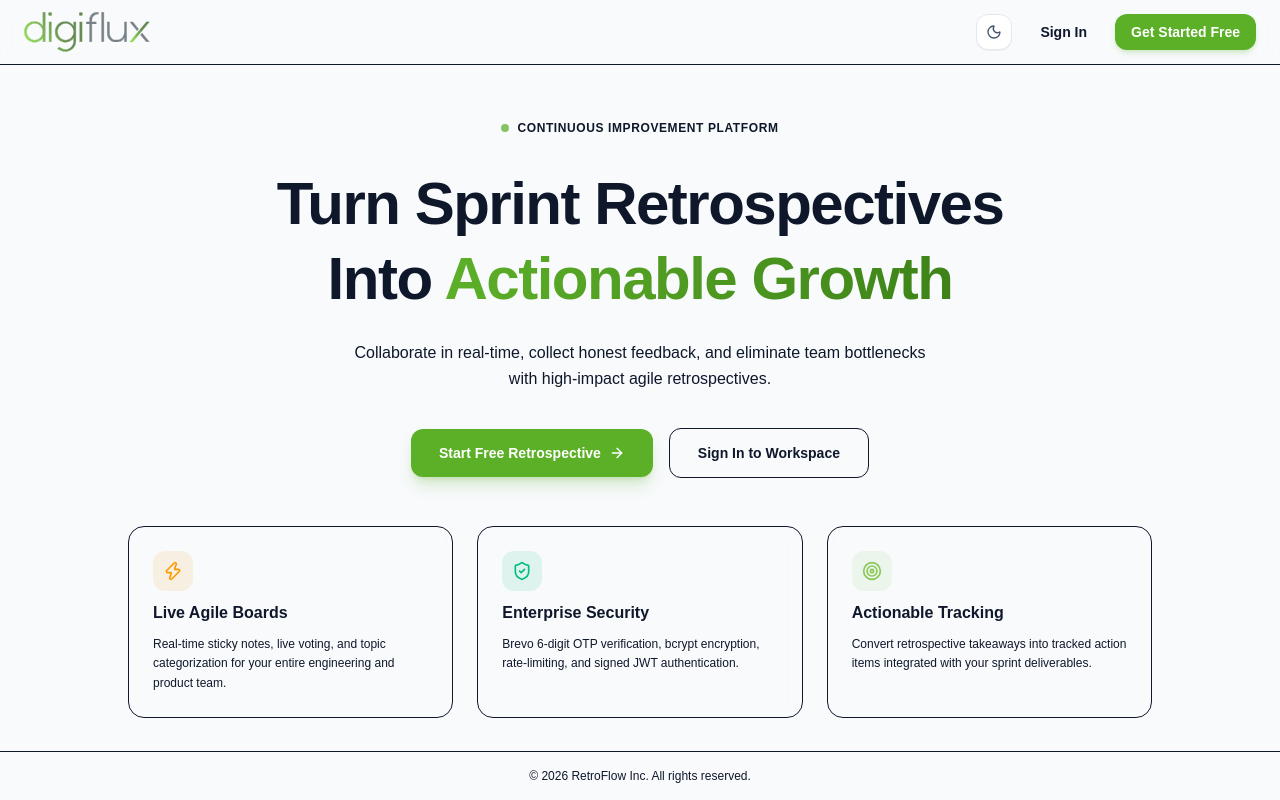
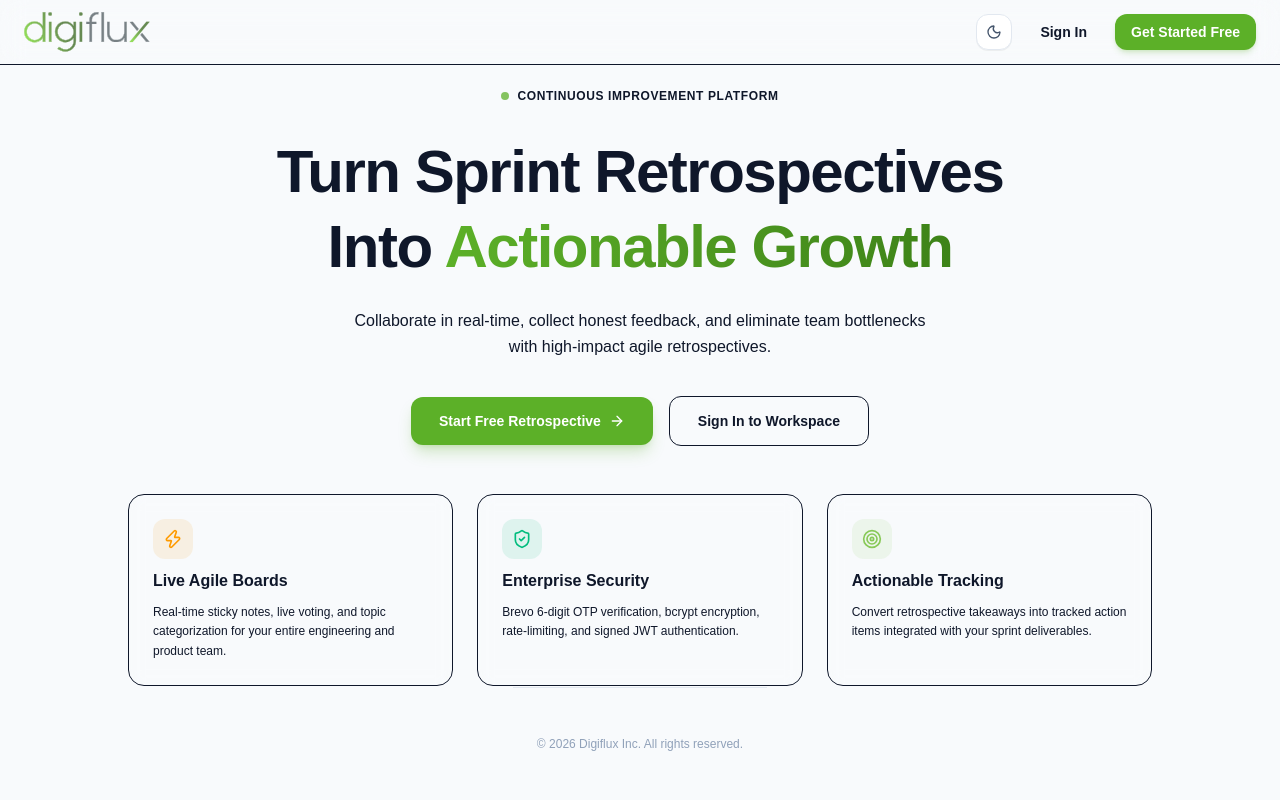
Before and after one commit to gopalgohil/RetroFlow, a Next.js app in the folder client/: page / in a window 1280 px wide. Built offline with nearby package versions, Linux system fonts and the light colour scheme.

Commit message:
fix(auth): point header logo link to home to avoid dashboard redirect bounce loop on login page

```diff
--- a/client/src/app/(auth)/layout.tsx
+++ b/client/src/app/(auth)/layout.tsx
@@ -18,7 +18,7 @@ export default function AuthLayout({
       {/* Top Header with Brand Logo, Theme Toggle & Back to Home */}
       <header className="w-full border-b border-slate-200/80 dark:border-white/[0.08] sticky top-0 z-50 bg-white/80 dark:bg-[#08090a]/90 backdrop-blur-md transition-colors">
         <div className="max-w-7xl mx-auto px-6 h-16 flex items-center justify-between">
-          <Link href="/dashboard" className="flex items-center">
+          <Link href="/" className="flex items-center" title="Return to Home">
             <Image
               src="/logo.svg"
               alt="Logo"
@@ -52,7 +52,7 @@ export default function AuthLayout({
 
       {/* Clean Footer */}
       <footer className="relative z-10 py-6 text-center text-xs text-slate-400 dark:text-slate-600">
-        © {new Date().getFullYear()} RetroFlow. All rights reserved.
+        © {new Date().getFullYear()} Digiflux. All rights reserved.
       </footer>
     </div>
   );
--- a/client/src/app/page.tsx
+++ b/client/src/app/page.tsx
@@ -132,8 +132,8 @@ export default function HomePage() {
       </main>
 
       {/* Footer */}
-      <footer className="w-full border-t shrink-0 py-3.5 sm:py-4 text-center text-xs theme-footer">
-        © {new Date().getFullYear()} RetroFlow Inc. All rights reserved.
+      <footer className="max-w-7xl mx-auto px-6 py-12 border-t border-slate-200 dark:border-white/[0.08] text-center text-xs text-slate-400 dark:text-slate-600">
+        © {new Date().getFullYear()} Digiflux Inc. All rights reserved.
       </footer>
     </div>
   );
```
